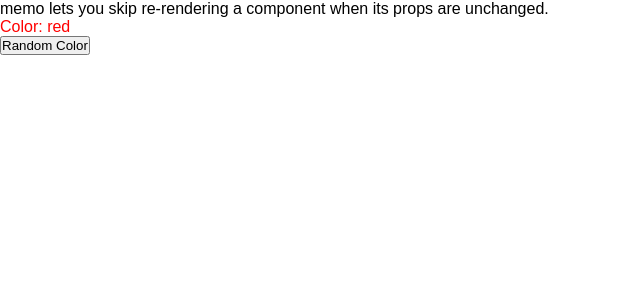
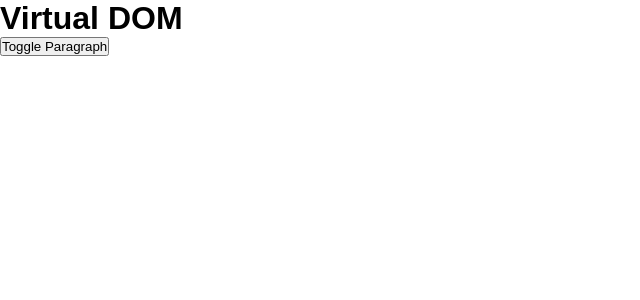
Before and after one commit to huyphamfc/react-typescript, a React (Vite) app: page / in a window 1280 px wide. Shown: the top 300 px of the page, without its empty margins (0-640 px from the left). Built offline with nearby package versions, Linux system fonts and the light colour scheme.

Commit message:
Virtual DOM

```diff
--- /dev/null
+++ b/src/21--virtual-DOM/index.tsx
@@ -0,0 +1,19 @@
+import React, { useState } from 'react';
+
+function MyComponent() {
+  const [show, setShow] = useState<boolean>(false);
+
+  const handleClick = () => {
+    setShow((prevState) => !prevState);
+  };
+
+  return (
+    <>
+      <h1>Virtual DOM</h1>
+      <button onClick={handleClick}>Toggle Paragraph</button>
+      {show && <p>Paragraph</p>}
+    </>
+  );
+}
+
+export default MyComponent;
--- a/src/App.tsx
+++ b/src/App.tsx
@@ -1,6 +1,6 @@
 import React from 'react';
 
-import MyComponent from './20--memo';
+import MyComponent from './21--virtual-DOM';
 
 function App() {
   return <MyComponent />;
```
